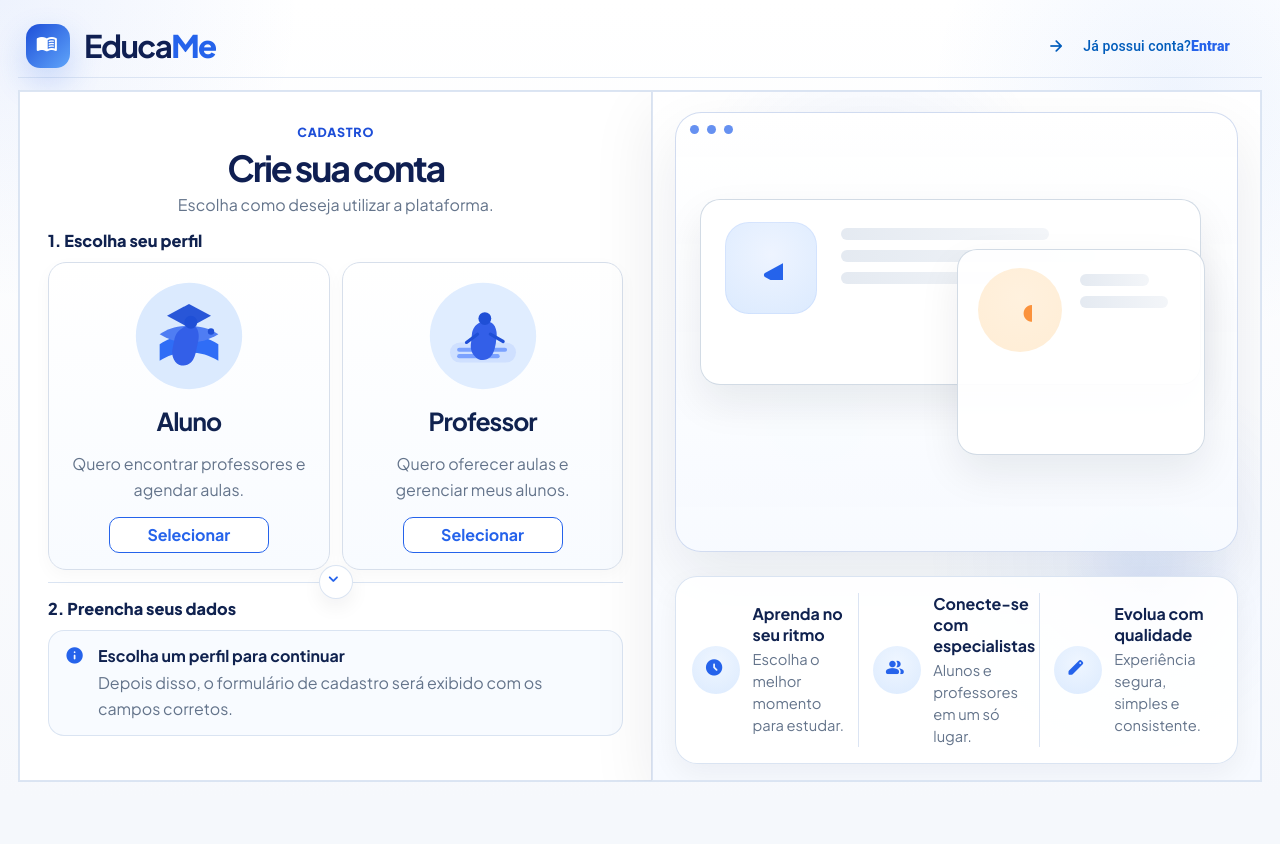
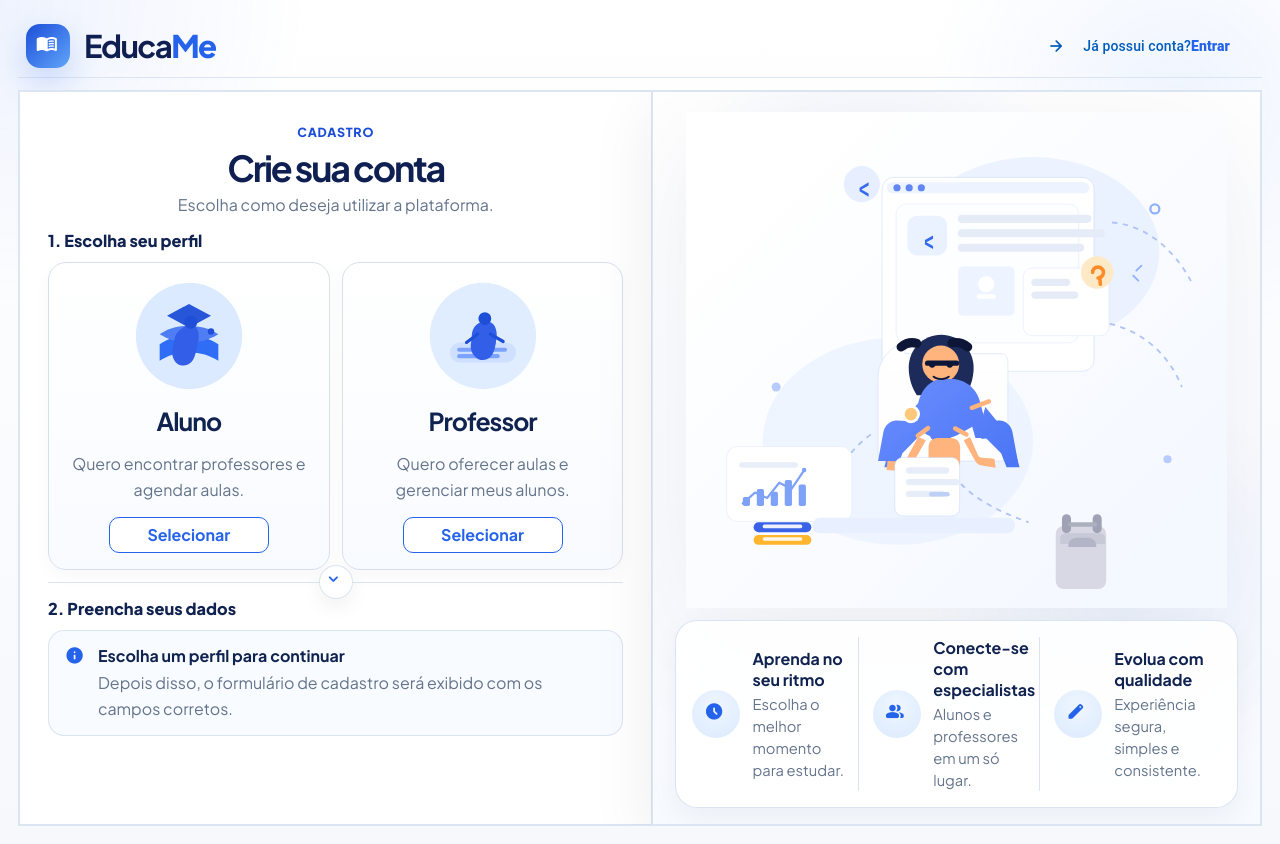
Before and after one commit to Gabr1elFraga/EducaMe, an Angular app in the folder frontend/: page /login in a window 1280 px wide. Before the commit the page ends 800 px from the top, so only its background shows below. Built offline with nearby package versions, Linux system fonts and the light colour scheme.

Commit message:
feat(frontend): add auth hero illustration

```diff
--- a/frontend/src/app/features/auth/login.page.css
+++ b/frontend/src/app/features/auth/login.page.css
@@ -457,165 +457,15 @@
     linear-gradient(180deg, #ffffff 0%, #f7faff 100%);
 }
 
-.art-cloud {
-  position: absolute;
-  border-radius: 999px;
-  background: radial-gradient(circle, rgba(37, 99, 235, 0.09) 0%, rgba(37, 99, 235, 0) 70%);
-  pointer-events: none;
-}
-
-.art-cloud-a {
-  width: 220px;
-  height: 220px;
-  top: 40px;
-  right: 34px;
-}
-
-.art-cloud-b {
-  width: 300px;
-  height: 300px;
-  top: 170px;
-  left: 14px;
-}
-
-.art-cloud-c {
-  width: 180px;
-  height: 180px;
-  bottom: 104px;
-  right: 18px;
-}
-
-.art-window {
+.hero-illustration {
   position: relative;
   z-index: 1;
-  height: 100%;
-  min-height: 440px;
-  border-radius: 26px;
-  border: 1px solid rgba(191, 206, 234, 0.7);
-  background:
-    linear-gradient(180deg, rgba(255, 255, 255, 0.96) 0%, rgba(247, 250, 255, 0.94) 100%);
-  box-shadow: 0 24px 60px rgba(15, 23, 42, 0.08);
-  overflow: hidden;
-}
-
-.window-dots {
-  display: flex;
-  gap: 8px;
-  padding: 12px 14px 0;
-}
-
-.window-dots span {
-  width: 9px;
-  height: 9px;
-  border-radius: 50%;
-  background: #2563eb;
-  opacity: 0.7;
-}
-
-.teacher-card,
-.student-card {
-  position: absolute;
-  border-radius: 20px;
-  background: rgba(255, 255, 255, 0.92);
-  border: 1px solid rgba(203, 213, 225, 0.85);
-  box-shadow: 0 18px 40px rgba(15, 23, 42, 0.08);
-}
-
-.teacher-card {
-  top: 86px;
-  left: 24px;
-  right: 36px;
-  height: 186px;
-  padding: 18px 20px;
-}
-
-.teacher-avatar {
-  position: absolute;
-  top: 22px;
-  left: 24px;
-  width: 92px;
-  height: 92px;
-  border-radius: 24px;
-  display: grid;
-  place-items: center;
-  color: #2563eb;
-  background: radial-gradient(circle at 50% 35%, #eef4ff 0%, #dbeafe 100%);
-  box-shadow: inset 0 0 0 1px rgba(37, 99, 235, 0.08);
-}
-
-.teacher-avatar mat-icon {
-  font-size: 3.2rem;
-}
-
-.teacher-lines {
-  position: absolute;
-  top: 28px;
-  left: 140px;
-  right: 24px;
-  display: grid;
-  gap: 10px;
-}
-
-.teacher-lines span,
-.student-lines span {
-  display: block;
-  height: 12px;
-  border-radius: 999px;
-  background: linear-gradient(90deg, rgba(226, 232, 240, 0.92), rgba(226, 232, 240, 0.42));
-}
-
-.teacher-lines span:nth-child(1) {
-  width: 62%;
-}
-
-.teacher-lines span:nth-child(2) {
-  width: 76%;
-}
-
-.teacher-lines span:nth-child(3) {
-  width: 56%;
-}
-
-.student-card {
-  right: 32px;
-  bottom: 96px;
-  width: 248px;
-  height: 206px;
-  padding: 16px;
-}
-
-.student-avatar {
-  position: absolute;
-  top: 18px;
-  left: 20px;
-  width: 84px;
-  height: 84px;
-  border-radius: 50%;
-  display: grid;
-  place-items: center;
-  color: #fb923c;
-  background: radial-gradient(circle at 50% 35%, #fff1de 0%, #ffedd5 100%);
-}
-
-.student-avatar mat-icon {
-  font-size: 3rem;
-}
-
-.student-lines {
-  position: absolute;
-  top: 24px;
-  left: 122px;
-  right: 22px;
-  display: grid;
-  gap: 10px;
-}
-
-.student-lines span:nth-child(1) {
-  width: 68%;
-}
-
-.student-lines span:nth-child(2) {
-  width: 86%;
+  width: 100%;
+  max-width: 100%;
+  height: min(62vh, 720px);
+  object-fit: contain;
+  object-position: center top;
+  filter: drop-shadow(0 24px 60px rgba(15, 23, 42, 0.06));
 }
 
 .feature-bar {
@@ -725,37 +575,7 @@
     min-height: 560px;
   }
 
-  .art-window {
-    min-height: 420px;
-  }
-
-  .teacher-card {
-    left: 16px;
-    right: 16px;
-    padding: 16px;
-  }
-
-  .teacher-avatar {
-    width: 78px;
-    height: 78px;
-  }
-
-  .teacher-lines {
-    left: 116px;
-  }
-
-  .student-card {
-    right: 14px;
-    width: 208px;
-    height: 186px;
-  }
-
-  .student-avatar {
-    width: 74px;
-    height: 74px;
-  }
-
-  .student-lines {
-    left: 104px;
+  .hero-illustration {
+    height: min(52vh, 520px);
   }
 }
--- a/frontend/src/app/features/auth/login.page.html
+++ b/frontend/src/app/features/auth/login.page.html
@@ -302,38 +302,12 @@
     </ng-template>
 
     <aside class="art-panel app-surface" aria-hidden="true">
-      <div class="art-cloud art-cloud-a"></div>
-      <div class="art-cloud art-cloud-b"></div>
-      <div class="art-cloud art-cloud-c"></div>
-
-      <div class="art-window">
-        <div class="window-dots">
-          <span></span>
-          <span></span>
-          <span></span>
-        </div>
-
-        <div class="teacher-card">
-          <div class="teacher-avatar">
-            <mat-icon class="material-symbols-rounded">school</mat-icon>
-          </div>
-          <div class="teacher-lines">
-            <span></span>
-            <span></span>
-            <span></span>
-          </div>
-        </div>
-
-        <div class="student-card">
-          <div class="student-avatar">
-            <mat-icon class="material-symbols-rounded">person</mat-icon>
-          </div>
-          <div class="student-lines">
-            <span></span>
-            <span></span>
-          </div>
-        </div>
-      </div>
+      <img
+        class="hero-illustration"
+        src="assets/auth-hero.svg"
+        alt=""
+        role="presentation"
+      />
 
       <div class="feature-bar">
         <div class="feature-item">
```
Also changed, not shown: frontend/src/assets/auth-hero.svg (added).
